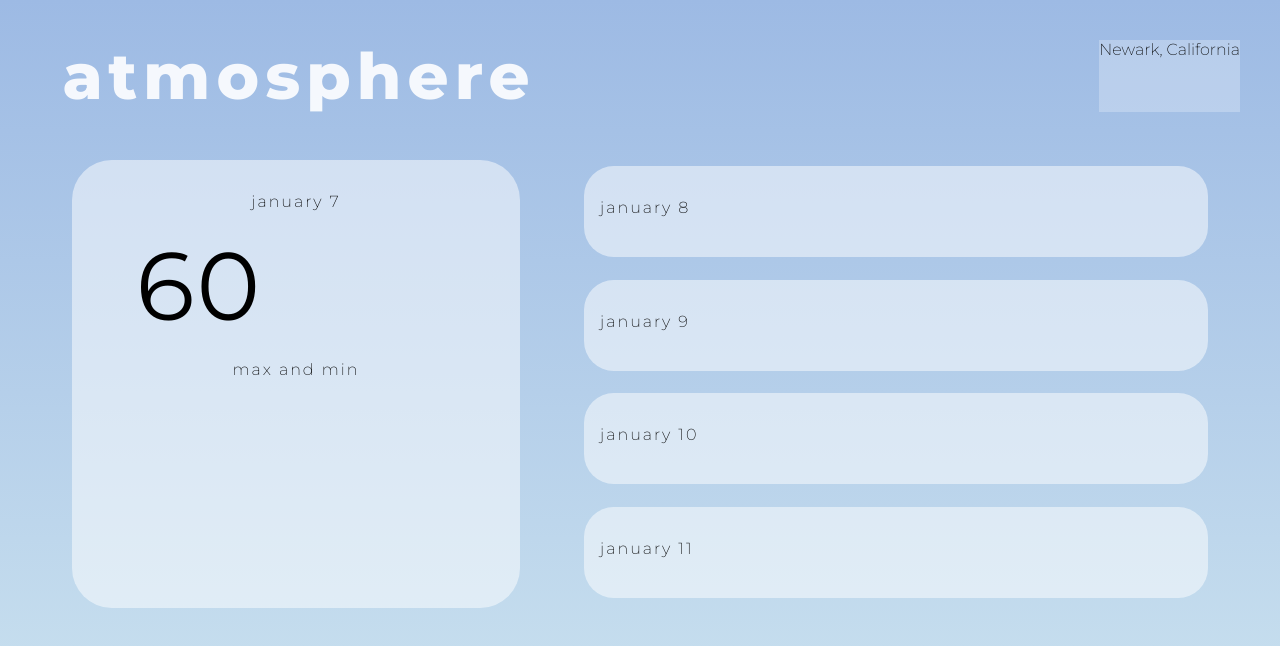
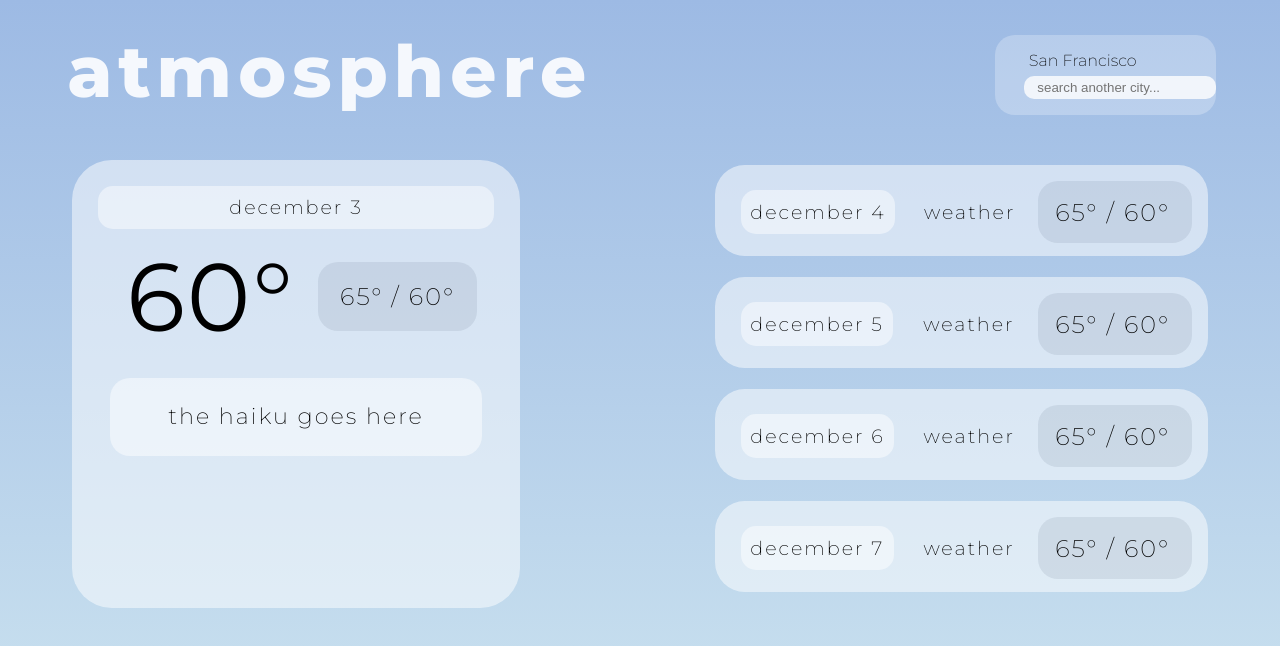
Before and after one commit to sguan12/atmosphere, a React (Create React App) app: page / in a window 1280 px wide. Shown: the top 646 px of the page. Built offline with nearby package versions, Linux system fonts and the light colour scheme; no server answers.

Commit message:
date generator, weather card data

```diff
--- a/src/App.js
+++ b/src/App.js
@@ -1,29 +1,82 @@
 import React from 'react';
 
-var key = "a8c4082333a7853f46479418b8da3462";
+// using open weather map
+var apikey = "a8c4082333a7853f46479418b8da3462";
 const city = "San Francisco";
 
-// using current weather API to obtain longitude and latitude
-fetch('https://api.openweathermap.org/data/2.5/weather?q=' + city + '&units=imperial&appid=' + key)
+// current weather API gives longitude and latitude
+fetch('https://api.openweathermap.org/data/2.5/weather?q=' + city + '&units=imperial&appid=' + apikey)
 .then(response => response.json())
 .then(data1 => onecall(data1));
 
+// fetch necessary data from one call weather API with lon and lat
 function onecall(data1) {
   var lon = data1.coord.lon;
   var lat = data1.coord.lat;
-  // then fetching more data from one call weather API using lon and lat
-  fetch('https://api.openweathermap.org/data/2.5/onecall?lat=' + lat + '&lon=' + lon + '&units=imperial&appid=' + key)
+  document.getElementById('location').innerHTML = city + ", " + data1.sys.country;
+  fetch('https://api.openweathermap.org/data/2.5/onecall?lat=' + lat + '&lon=' + lon + '&units=imperial&appid=' + apikey)
   .then(response => response.json())
-  .then(data2 => console.log(data2));
+  .then(data2 => update(data2));
 }
 
+// displaying information in html
 function update(data2) {
   // updating current weather card
   var temp = Math.round(data2.current.temp);
   var max = Math.round(data2.daily[0].temp.max);
   var min = Math.round(data2.daily[0].temp.min);
-  document.getElementById('ctemp').innerHTML = temp;
-  document.getElementById('cm').innerHTML = max + ' / ' + min;
+  var main = data2.daily[0].weather[0].main;
+  var description = data2.daily[0].weather[0].description;
+  haiku(main, description);
+  document.getElementById('ctemp').innerHTML = temp + '°';
+  document.getElementById('cm').innerHTML = max + '° / ' + min + '°';
+  // updating cards for forecasts
+  var w1 = data2.daily[1].weather[0].main;
+  var t1max = Math.round(data2.daily[1].temp.max);
+  var t1min = Math.round(data2.daily[1].temp.min);
+  var w2 = data2.daily[2].weather[0].main;
+  var t2max = Math.round(data2.daily[2].temp.max);
+  var t2min = Math.round(data2.daily[2].temp.min);
+  var w3 = data2.daily[3].weather[0].main;
+  var t3max = Math.round(data2.daily[3].temp.max);
+  var t3min = Math.round(data2.daily[3].temp.min);
+  var w4 = data2.daily[4].weather[0].main;
+  var t4max = Math.round(data2.daily[4].temp.max);
+  var t4min = Math.round(data2.daily[4].temp.min);
+  document.getElementById('w1').innerHTML = w1;
+  document.getElementById('temp1').innerHTML = t1max + '° / ' + t1min + '°';
+  document.getElementById('w2').innerHTML = w2;
+  document.getElementById('temp2').innerHTML = t2max + '° / ' + t2min + '°';
+  document.getElementById('w3').innerHTML = w3;
+  document.getElementById('temp3').innerHTML = t3max + '° / ' + t3min + '°';
+  document.getElementById('w4').innerHTML = w4;
+  document.getElementById('temp4').innerHTML = t4max + '° / ' + t4min + '°';
+}
+
+
+var d = new Date();
+// spelled out months for generating date
+const months = ["january", "february", "march", "april", "may", "june", "july", "august",
+                "september", "october", "november", "december"];
+
+// haiku dictionary
+const haikus = {
+  "clear": " warm, radiant sun <br> offers us a beaming smile <br> lights our world with joy ",
+  "clouds": " a shy ray of light <br> cautiously peeks through the clouds <br> stays partly hidden ",
+  "overcast clouds": " gray and moody skies <br> there's no sun to be seen but <br> good photo lighting ",
+  "thunderstorm": " rain but with a flash <br> fierce lightning pierce the heavens <br> booming drums above ",
+  "rain": " heavy raindrops fall <br> rest your eyes and listen close <br> nature's lullaby ",
+  "drizzle": " refreshing drizzle <br> like flying through a cloud in <br> tiny mist droplets ",
+  "snow": " white, frosty winter <br> icy crystals float gently <br> they melt in your hands "
+}
+
+// generating corresponding haiku
+function haiku(main, description) {
+  if (description === "overcast clouds")
+    document.getElementById('haiku').innerHTML = haikus[description.toLowerCase()];
+  else if (haikus[main.toLowerCase()] === undefined)
+    document.getElementById('haiku').innerHTML = main.toLowerCase();
+  else document.getElementById('haiku').innerHTML = haikus[main.toLowerCase()];
 }
 
 function App() {
@@ -32,30 +85,43 @@ function App() {
 
       <div className="info">
         <p id="title"> atmosphere </p>
-        <p id="location"> Newark, California </p>
+        <div className="city">
+          <p id="location"> San Francisco </p>
+          <input type="text" id="search" placeholder="search another city..."/>
+        </div>
       </div>
-      {/* todo: make a search bar */}
 
       <div className="data">
 
         <div className="current">
-          <p>january 7</p>
-          <p id="ctemp">60</p>
-          <p id="cm">max and min</p>
+          <p className="date">{months[new Date().getMonth()] + " " + new Date().getDate()}</p>
+          <div className="c">
+            <p id="ctemp">60°</p>
+            <p id="cm">65° / 60°</p>
+          </div>
+          <p id="haiku">the haiku goes here</p>
         </div>
 
         <div className="other">
           <div className="card">
-            <p>january 8</p>
+            <p className="date">{months[new Date().getMonth()] + " " + (new Date().getDate()+1)}</p>
+            <p id="w1" className="weather">weather</p>
+            <p id="temp1" className="temp">65° / 60°</p>
           </div>
           <div className="card">
-            <p>january 9</p>
+            <p className="date">{months[new Date().getMonth()] + " " + (new Date().getDate()+2)}</p>
+            <p id="w2" className="weather">weather</p>
+            <p id="temp2" className="temp">65° / 60°</p>
           </div>
           <div className="card">
-            <p>january 10</p>
+            <p className="date">{months[new Date().getMonth()] + " " + (new Date().getDate()+3)}</p>
+            <p id="w3" className="weather">weather</p>
+            <p id="temp3" className="temp">65° / 60°</p>
           </div>
           <div className="card">
-            <p>january 11</p>
+            <p className="date">{months[new Date().getMonth()] + " " + (new Date().getDate()+4)}</p>
+            <p id="w4" className="weather">weather</p>
+            <p id="temp4" className="temp">65° / 60°</p>
           </div>
         </div>
 
--- a/src/index.css
+++ b/src/index.css
@@ -11,34 +11,64 @@ html {
     display: flex;
     flex-wrap: wrap;
     justify-content: space-between;
-    padding: 1em;
+    padding: 0.5em;
+    padding-left: 1em;
+    padding-right: 1.5em;
 }
 
 #title {
     font-weight: 800;
-    font-size: 4em;
+    font-size: 4.5em;
     letter-spacing: 6px;
-    margin-top: 0.2em;
-    margin-bottom: 0.2em;
+    margin-top: 0.15em;
+    margin-bottom: 0.1em;
     margin-left: 0.6em;
     text-align: left;
     /* background-color: black; */
     color: rgba(255, 255, 255, 0.893);
 }
 
+.city {
+    display: flex;
+    flex-wrap: wrap;
+    margin: 1.3em;
+    margin-top: 1.2em;
+    margin-right: 2em;
+    padding: 1em;
+    padding-left: 1.8em;
+    width: 11em;
+    height: 3em;
+    border-radius: 20px;
+    background-color: rgba(255, 255, 255, 0.25);
+}
+
 #location {
-    margin-right: 1em;
-    background-color: rgba(255, 255, 255, 0.25);
+    margin: 0;
+    margin-left: 0.3em;
+}
+
+#search {
+    border: 0;
+    border-radius: 10px;
+    padding-left: 1em;
+    background-color: rgba(255, 255, 255, 0.791);
 }
 
 .data {
     display: flex;
     flex-wrap: wrap;
-    font-size: 1em;
     justify-content: space-between;
     padding-left: 3em;
     padding-right: 3em;
     letter-spacing: 2px;
+}
+
+.date {
+    font-size: 1.2em;
+    margin: 0.5em;
+    padding: 0.5em;
+    border-radius: 15px;
+    background-color: rgba(255, 255, 255, 0.462);
 }
 
 .current {
@@ -51,22 +81,63 @@ html {
     text-align: center;
 }
 
+.c {
+    display: flex;
+    flex-wrap: wrap;
+}
+
 #ctemp {
     font-size: 6em;
     font-weight: 400;
     margin: 0;
-    margin-left: 0.5em;
+    margin-left: 0.4em;
+    width: 2em;
     text-align: left;
 }
 
+#cm {
+    width: 5em;
+    font-size: 1.5em;
+    padding: 0.8em;
+    border-radius: 20px;
+    background-color: rgba(75, 95, 118, 0.116);
+}
+
+#haiku {
+    font-size: 1.4em;
+    line-height: 1.5;
+    border-radius: 20px;
+    padding: 1em;
+    margin-left: 1em;
+    margin-right: 1em;
+    background-color: rgba(255, 255, 255, 0.462);
+}
+
 .card {
+    display: flex;
+    flex-wrap: wrap;
+    justify-content: space-between;
     background-color: rgba(255, 255, 255, 0.5);
     padding: 1em;
     margin: 1em;
-    margin-top: 1.4em;
+    margin-top: 1.3em;
     margin-bottom: 0.7em;
-    width: 37em;
     height: 3.7em;
     border-radius: 30px;
     text-align: left;
 }
+
+.weather {
+    margin: 1em;
+    margin-right: 1.2em;
+    font-size: 1.2em;
+}
+
+.temp {
+    width: 5em;
+    font-size: 1.5em;
+    padding: 0.7em;
+    margin: 0;
+    border-radius: 20px;
+    background-color: rgba(75, 95, 118, 0.116);
+}
```
